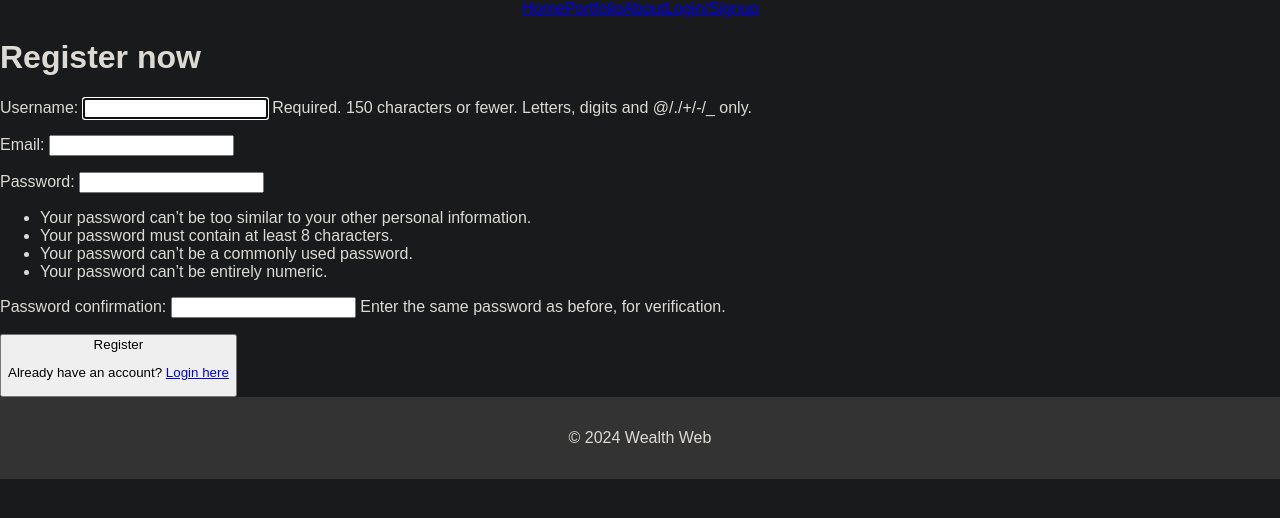
After one commit to bmazurkiewicz01/wealth-web, a Django app: page /register/ in a window 1280 px wide. The commit adds this page. Shown: the top 518 px of the page. Run offline with Django 4.2, Linux system fonts and the light colour scheme.

Commit message:
Adjusted home page

```diff
--- a/static/css/style.css
+++ b/static/css/style.css
@@ -1,55 +1,126 @@
 /* static/css/style.css */
 
 body {
-    font-family: Arial, sans-serif;
-    margin: 0;
-    padding: 0;
+  font-family: "Poppins", sans-serif;
+  margin: 0;
+  padding: 0;
+  background-color: #181a1b;
+  color: #dddad5;
 }
 
-nav {
-    background-color: #333;
-    color: white;
-    overflow: hidden;
+header {
+    border-bottom: #35393c 1px solid;
 }
 
 nav ul {
-    list-style: none;
-    padding: 0;
+  list-style-type: none;
+  margin: 0;
+  padding: 0;
+  overflow: hidden;
+  display: flex;
+  flex-direction: row;
+  justify-content: center;
+  align-items: center;
+}
+
+nav ul li {
+  margin: 0;
+  font-size: 1rem;
+}
+
+.nav-item {
+    text-decoration: none;
+    padding: 11px 16px;
+    font-weight: 600;
+    color: #aea79c;
     margin: 0;
 }
 
-nav ul li {
-    float: left;
+.nav-item:hover {
+    background-color: #1d2021;
 }
 
-nav ul li a {
-    display: block;
-    color: white;
+nav img {
+  width: 100px;
+  height: 100px;
+  margin: 0;
+  padding: 0;
+}
+
+.grn-button {
+    background-color: #068843;
+    border: 1px solid #09c15f;
+    border-radius: 4px;
+    font-weight: 700;
+    color: #e8e6e3;
+    padding: 11px 20px;
     text-align: center;
-    padding: 14px 16px;
+    margin: 0px 20px;
+    cursor: pointer;
+    transition: all 0.7s ease;
     text-decoration: none;
 }
 
-nav ul li a:hover {
-    background-color: #ddd;
-    color: black;
+.grn-button:hover {
+    background-color: #066936;
 }
 
-.hero {
-    position: relative;
-    height: 70vh;
-    background-color: #f5f5f5;
-    text-align: center;
-    padding-top: 10vh;
+main {
+    background-image: linear-gradient(0deg, rgba(31, 34, 35, 0.92) -6.02%, rgba(24, 26, 27, 0) 112.56%);
 }
 
-.hero img {
-    max-width: 150px;
+.container
+{
+    width: 100%;
+    margin: 0 auto;
+    padding-top: 32px;
+    max-width: 1170px;
+}
+
+.hero-section
+{
+    display: flex;
+    flex-direction: column;
+    justify-content: center;
+    align-items: center;
+    text-align: center;
+    padding-top: 32px;
+}
+
+.hero-header
+{
+    width: 100%;
+    height: auto;
+    display: flex;
+    flex-direction: column;
+    align-items: center;
+    text-align: center;
+}
+
+.hero-section h1
+{
+    font-size: 3rem;
+    font-weight: 700;
+    line-height: normal;
+    max-width: 750px;
+    margin: 0;
+}
+
+.hero-section a {
+    display: inline-block;
+    margin-top: 32px;
+}
+
+.hero-section img
+{
+    width: 100%;
+    height: auto;
+    margin-top: 3rem;
+    padding: 0;
 }
 
 footer {
     background-color: #333;
-    color: white;
     text-align: center;
     padding: 1em 0;
     position: relative;
--- /dev/null
+++ b/templates/register.html
@@ -0,0 +1,35 @@
+{% load static %}
+
+<!DOCTYPE html>
+<html lang="en">
+<head>
+    <meta charset="UTF-8">
+    <meta name="viewport" content="width=device-width, initial-scale=1.0">
+    <link rel="icon" href="{% static 'images/favicon.ico' %}" type="image/x-icon">
+    <link rel="stylesheet" href="{% static 'css/style.css' %}">
+    <script src="{% static 'js/script.js' %}" defer></script>
+    <title>Wealth Web</title>
+</head>
+<body>
+    <nav>
+        <ul>
+            <li><a href="/">Home</a></li>
+            <li><a href="/portfolio">Portfolio</a></li>
+            <li><a href="/about">About</a></li>
+            <li><a href="/login">Login/Signup</a></li>
+        </ul>
+    </nav>
+    <h1>Register now</h1>
+    <div>
+        <form method="post" autocomplete="off">
+            {% csrf_token %}
+            {{ form.as_p }}
+            <button type="submit">Register</input>
+        </form>
+        <p>Already have an account? <a href="/login">Login here</a></p>
+    </div>
+    <footer>
+        <p>&copy; 2024 Wealth Web</p>
+    </footer>
+</body>
+</html>
--- a/wealthweb/forms.py
+++ b/wealthweb/forms.py
@@ -1,4 +1,13 @@
 from django import forms
+from django.contrib.auth.forms import UserCreationForm
+from django.contrib.auth.models import User
+
+class UserRegistrationForm(UserCreationForm):
+    email = forms.EmailField(label='Email', required=True)
+
+    class Meta:
+        model = User
+        fields = ['username', 'email', 'password1', 'password2']
 
 class CurrencyConversionForm(forms.Form):
     amount = forms.DecimalField(decimal_places=2, max_digits=12, label='Amount')
--- a/wealthweb/urls.py
+++ b/wealthweb/urls.py
@@ -19,9 +19,12 @@ from django.urls import path
 from . import views
 
 urlpatterns = [
-    path('', views.home, name='home'),
-    path('home/', views.home, name='home'),
+    path('', views.home_view, name='home'),
+    path('home/', views.home_view, name='home'),
+    path('register/', views.register_view, name='register'),
+    path('login/', views.login_view, name='login'),
+
     path('admin/', admin.site.urls),
     path('btcusd/', views.get_bitcoin_price, name='btcusd'),
-    path('convert/', views.convert_currency, name='convert_currency'),
+    # path('convert/', views.convert_currency, name='convert_currency'),
 ]
--- a/wealthweb/views.py
+++ b/wealthweb/views.py
@@ -1,12 +1,29 @@
 from django.http import JsonResponse
 from django.conf import settings
-from django.views.decorators.csrf import csrf_exempt
-from django.shortcuts import render
+from django.shortcuts import render, redirect
 from .forms import CurrencyConversionForm
+from .forms import UserRegistrationForm
 import requests
 
-def home(request):
+def home_view(request):
     return render(request, 'home.html')
+
+def register_view(request):
+    form = UserRegistrationForm()
+
+    if request.method == 'POST':
+        form = UserRegistrationForm(request.POST)
+        if form.is_valid():
+            form.save()
+            return redirect('login')
+    else:
+        form = UserRegistrationForm()
+
+    context = {'form': form}
+    return render(request, 'register.html', context=context)
+
+def login_view(request):
+    return render(request, 'login.html')
 
 def get_bitcoin_price(request):
     url = 'https://api.coingecko.com/api/v3/simple/price?ids=bitcoin&vs_currencies=usd'
@@ -18,33 +35,33 @@ def get_bitcoin_price(request):
 
     return JsonResponse({'BTC to USD': btc_to_usd})
 
-def convert_currency(request):
-    if request.method == 'POST':
-        form = CurrencyConversionForm(request.POST)
-        if form.is_valid():
-            amount = form.cleaned_data['amount']
-            from_currency = form.cleaned_data['from_currency'].upper()
-            to_currency = form.cleaned_data['to_currency'].upper()
+# def convert_currency(request):
+#     if request.method == 'POST':
+#         form = CurrencyConversionForm(request.POST)
+#         if form.is_valid():
+#             amount = form.cleaned_data['amount']
+#             from_currency = form.cleaned_data['from_currency'].upper()
+#             to_currency = form.cleaned_data['to_currency'].upper()
 
-            api_key = settings.EXCHANGE_RATE_API_KEY
-            url = f"https://v6.exchangerate-api.com/v6/{api_key}/pair/{from_currency}/{to_currency}/{amount}"
-            response = requests.get(url)
+#             api_key = settings.EXCHANGE_RATE_API_KEY
+#             url = f"https://v6.exchangerate-api.com/v6/{api_key}/pair/{from_currency}/{to_currency}/{amount}"
+#             response = requests.get(url)
 
-            if response.status_code == 200:
-                data = response.json()
-                conversion_result = data.get('conversion_result', 'Error fetching conversion rate')
-                # For simplicity, we'll render the result on the same page
-                return render(request, 'conversion_result.html', {
-                    'form': form,
-                    'conversion_result': conversion_result,
-                    'from_currency': from_currency,
-                    'to_currency': to_currency
-                })
-            else:
-                # Handle errors or invalid API response
-                conversion_result = 'Error: Unable to fetch conversion rate'
-    else:
-        form = CurrencyConversionForm()  # Instantiate an empty form for GET requests
+#             if response.status_code == 200:
+#                 data = response.json()
+#                 conversion_result = data.get('conversion_result', 'Error fetching conversion rate')
+#                 # For simplicity, we'll render the result on the same page
+#                 return render(request, 'conversion_result.html', {
+#                     'form': form,
+#                     'conversion_result': conversion_result,
+#                     'from_currency': from_currency,
+#                     'to_currency': to_currency
+#                 })
+#             else:
+#                 # Handle errors or invalid API response
+#                 conversion_result = 'Error: Unable to fetch conversion rate'
+#     else:
+#         form = CurrencyConversionForm()  # Instantiate an empty form for GET requests
 
-    # Render the initial form page
-    return render(request, 'convert_currency.html', {'form': form})
+#     # Render the initial form page
+#     return render(request, 'convert_currency.html', {'form': form})
```
Also changed, not shown: templates/home.html (+28 -15 lines), static/images/hero-image.png (added), static/images/logo_without_bg.png (added), templates/login.html (added).
